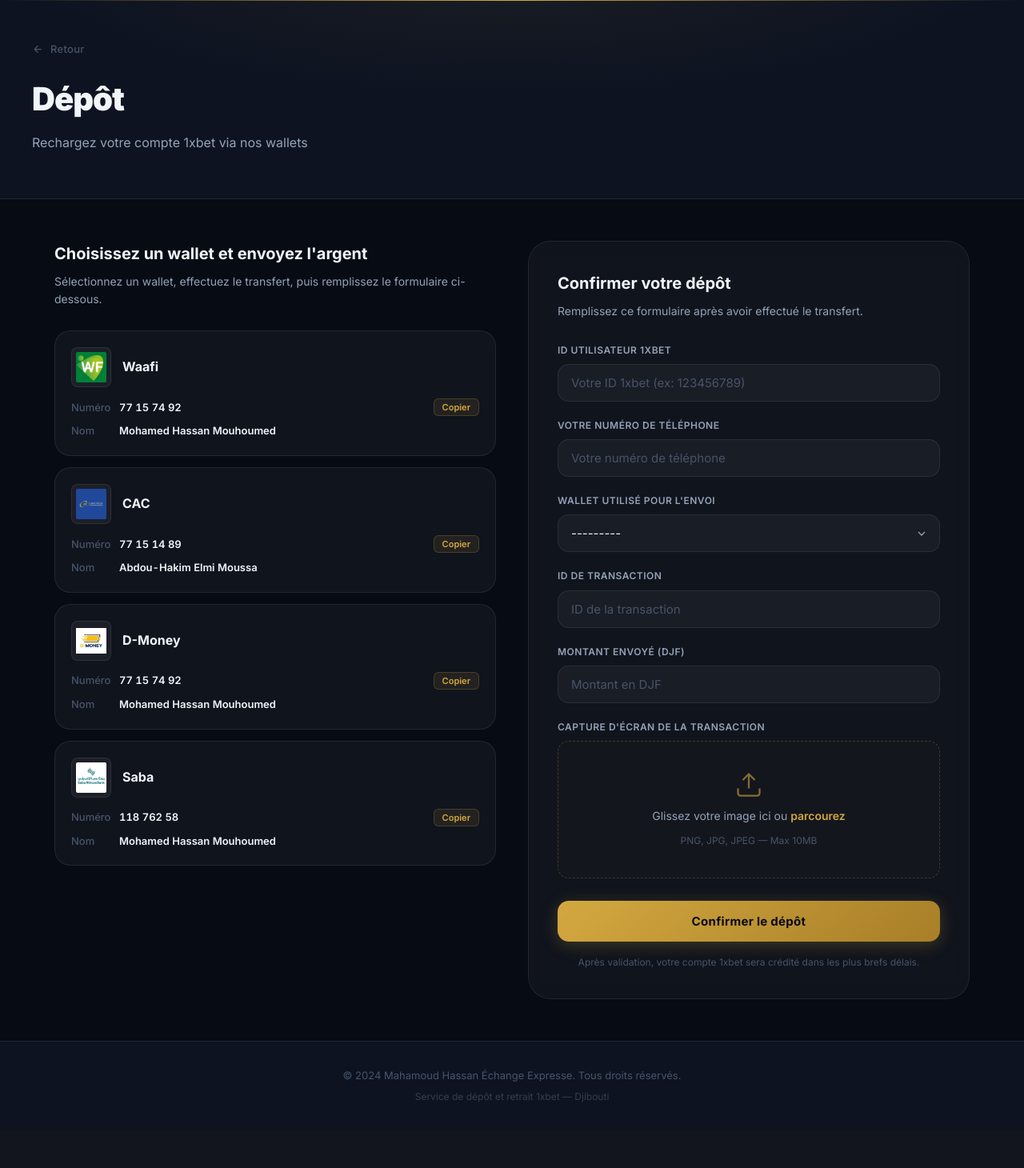
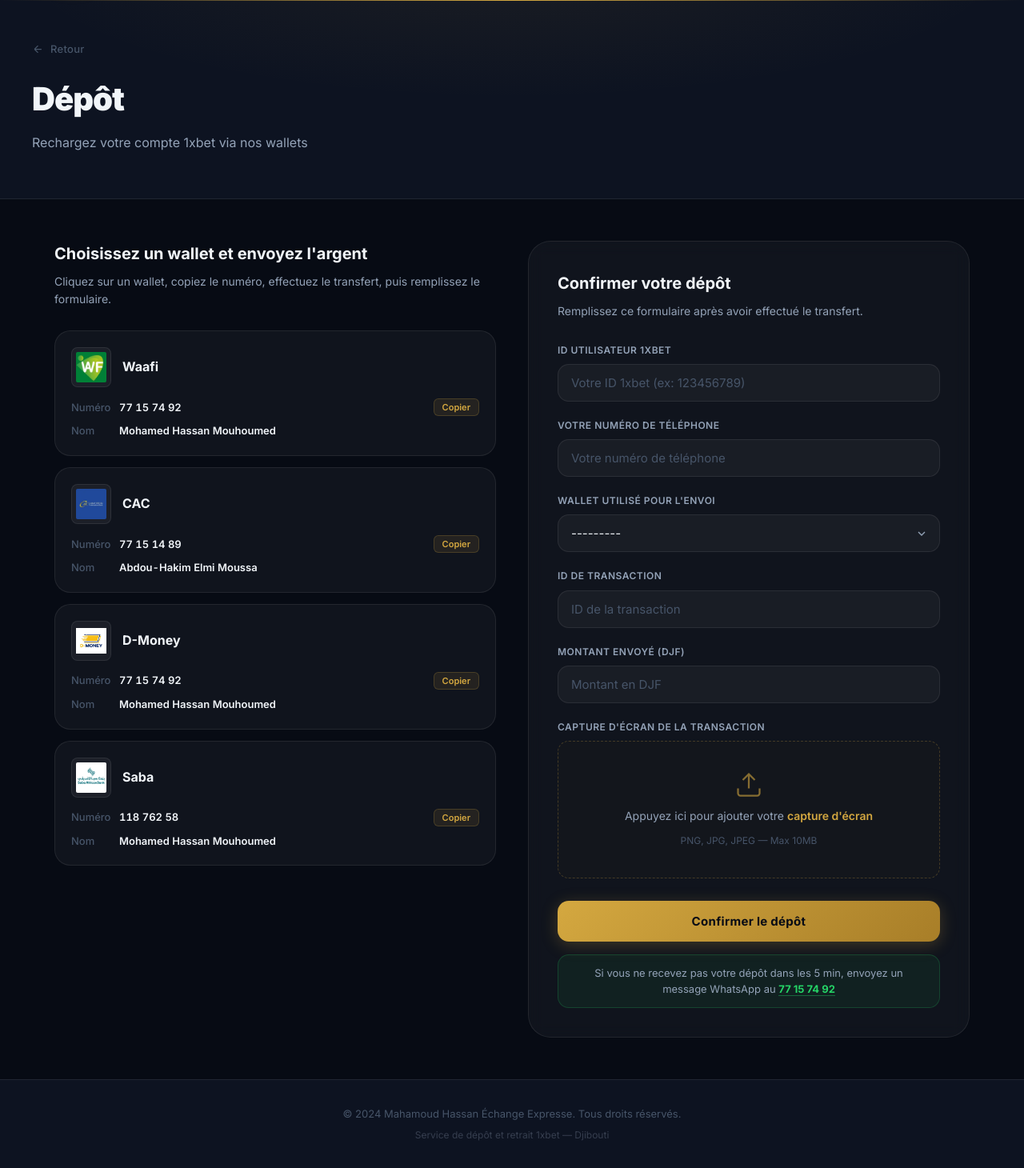
Before and after one commit to Mahamoud-654/MOB, a Django app: page /depot/ in a window 1280 px wide. Shown: the part 72-1532 px from the top of the page at 80% size. Before the commit the page ends 1450 px from the top, so only its background shows below. Run offline with Django 4.2, Linux system fonts and the light colour scheme.

Commit message:
Fix formulaire : images wallet restaurées, inputs corrigés, message WhatsApp 5min
Co-Authored-By: Claude Sonnet 4.6 <noreply@anthropic.com>

```diff
--- a/static/css/style.css
+++ b/static/css/style.css
@@ -709,6 +709,28 @@ body {
     color: var(--text);
 }
 
+.wallet-opt-name {
+    display: flex;
+    align-items: center;
+    gap: 12px;
+    font-size: 16px;
+    font-weight: 700;
+    color: var(--text);
+    margin-bottom: 14px;
+}
+
+.wallet-dot {
+    width: 12px;
+    height: 12px;
+    border-radius: 50%;
+    flex-shrink: 0;
+}
+
+.waafi-dot  { background: #e53935; box-shadow: 0 0 8px rgba(229,57,53,0.5); }
+.cac-dot    { background: #43a047; box-shadow: 0 0 8px rgba(67,160,71,0.5); }
+.dmoney-dot { background: #1e88e5; box-shadow: 0 0 8px rgba(30,136,229,0.5); }
+.saba-dot   { background: var(--gold); box-shadow: 0 0 8px var(--gold-glow); }
+
 .wallet-opt-details { display: flex; flex-direction: column; gap: 8px; }
 
 .wallet-detail-row {
@@ -815,6 +837,7 @@ body {
     transition: all 0.2s;
     cursor: pointer;
     background: rgba(212,168,64,0.02);
+    position: relative;
 }
 
 .file-upload-area.drag-over {
@@ -929,6 +952,28 @@ input[type="file"].form-file {
     margin-top: 16px;
     line-height: 1.6;
 }
+
+.whatsapp-note {
+    margin-top: 16px;
+    padding: 12px 16px;
+    background: rgba(37,211,102,0.07);
+    border: 1px solid rgba(37,211,102,0.2);
+    border-radius: var(--radius-md);
+    font-size: 13px;
+    color: var(--text-muted);
+    text-align: center;
+    line-height: 1.6;
+}
+
+.whatsapp-link {
+    color: #25d366;
+    font-weight: 700;
+    text-decoration: none;
+    border-bottom: 1px solid rgba(37,211,102,0.4);
+    transition: color 0.2s;
+}
+
+.whatsapp-link:hover { color: #20c75a; }
 
 /* ===== SUCCESS PAGE ===== */
 .success-page {
--- a/templates/deposit.html
+++ b/templates/deposit.html
@@ -18,7 +18,7 @@
 <div class="deposit-page">
     <div class="wallets-panel">
         <h2 class="panel-title">Choisissez un wallet et envoyez l'argent</h2>
-        <p class="panel-desc">Sélectionnez un wallet, effectuez le transfert, puis remplissez le formulaire ci-dessous.</p>
+        <p class="panel-desc">Cliquez sur un wallet, copiez le numéro, effectuez le transfert, puis remplissez le formulaire.</p>
 
         <div class="wallet-options">
             <div class="wallet-option" data-wallet="waafi" onclick="selectWallet('waafi')">
@@ -29,7 +29,7 @@
                 <div class="wallet-opt-details">
                     <div class="wallet-detail-row">
                         <span class="detail-label">Numéro</span>
-                        <span class="detail-value" id="waafi-num">77 15 74 92</span>
+                        <span class="detail-value">77 15 74 92</span>
                         <button class="copy-btn" onclick="copyText(event, '77 15 74 92')">Copier</button>
                     </div>
                     <div class="wallet-detail-row">
@@ -99,69 +99,47 @@
         <h2 class="panel-title">Confirmer votre dépôt</h2>
         <p class="panel-desc">Remplissez ce formulaire après avoir effectué le transfert.</p>
 
-        <form method="post" enctype="multipart/form-data" class="deposit-form" id="deposit-form">
+        <form method="post" enctype="multipart/form-data" id="deposit-form">
             {% csrf_token %}
 
             <div class="form-group">
-                <label class="form-label" for="{{ form.user_id.id_for_label }}">
-                    ID Utilisateur 1xbet
-                </label>
+                <label class="form-label" for="{{ form.user_id.id_for_label }}">ID Utilisateur 1xbet</label>
                 {{ form.user_id }}
-                {% if form.user_id.errors %}
-                <div class="field-error">{{ form.user_id.errors.0 }}</div>
-                {% endif %}
+                {% if form.user_id.errors %}<div class="field-error">{{ form.user_id.errors.0 }}</div>{% endif %}
             </div>
 
             <div class="form-group">
-                <label class="form-label" for="{{ form.phone_number.id_for_label }}">
-                    Votre numéro de téléphone
-                </label>
+                <label class="form-label" for="{{ form.phone_number.id_for_label }}">Votre numéro de téléphone</label>
                 {{ form.phone_number }}
-                {% if form.phone_number.errors %}
-                <div class="field-error">{{ form.phone_number.errors.0 }}</div>
-                {% endif %}
+                {% if form.phone_number.errors %}<div class="field-error">{{ form.phone_number.errors.0 }}</div>{% endif %}
             </div>
 
             <div class="form-group">
-                <label class="form-label" for="{{ form.wallet.id_for_label }}">
-                    Wallet utilisé pour l'envoi
-                </label>
+                <label class="form-label" for="{{ form.wallet.id_for_label }}">Wallet utilisé pour l'envoi</label>
                 {{ form.wallet }}
-                {% if form.wallet.errors %}
-                <div class="field-error">{{ form.wallet.errors.0 }}</div>
-                {% endif %}
+                {% if form.wallet.errors %}<div class="field-error">{{ form.wallet.errors.0 }}</div>{% endif %}
             </div>
 
             <div class="form-group">
-                <label class="form-label" for="{{ form.transaction_id.id_for_label }}">
-                    ID de transaction
-                </label>
+                <label class="form-label" for="{{ form.transaction_id.id_for_label }}">ID de transaction</label>
                 {{ form.transaction_id }}
-                {% if form.transaction_id.errors %}
-                <div class="field-error">{{ form.transaction_id.errors.0 }}</div>
-                {% endif %}
+                {% if form.transaction_id.errors %}<div class="field-error">{{ form.transaction_id.errors.0 }}</div>{% endif %}
             </div>
 
             <div class="form-group">
-                <label class="form-label" for="{{ form.amount.id_for_label }}">
-                    Montant envoyé (DJF)
-                </label>
+                <label class="form-label" for="{{ form.amount.id_for_label }}">Montant envoyé (DJF)</label>
                 {{ form.amount }}
-                {% if form.amount.errors %}
-                <div class="field-error">{{ form.amount.errors.0 }}</div>
-                {% endif %}
+                {% if form.amount.errors %}<div class="field-error">{{ form.amount.errors.0 }}</div>{% endif %}
             </div>
 
             <div class="form-group">
-                <label class="form-label">
-                    Capture d'écran de la transaction
-                </label>
+                <label class="form-label">Capture d'écran de la transaction</label>
                 <div class="file-upload-area" id="file-upload-area">
                     <div class="file-upload-inner">
                         <svg class="upload-icon" viewBox="0 0 24 24" fill="none" stroke="currentColor" stroke-width="1.5">
                             <path d="M21 15v4a2 2 0 01-2 2H5a2 2 0 01-2-2v-4M17 8l-5-5-5 5M12 3v12"/>
                         </svg>
-                        <p class="upload-text">Glissez votre image ici ou <span class="upload-link">parcourez</span></p>
+                        <p class="upload-text">Appuyez ici pour ajouter votre <span class="upload-link">capture d'écran</span></p>
                         <p class="upload-hint">PNG, JPG, JPEG — Max 10MB</p>
                         {{ form.screenshot }}
                     </div>
@@ -170,18 +148,15 @@
                         <button type="button" class="remove-file" onclick="removeFile()">×</button>
                     </div>
                 </div>
-                {% if form.screenshot.errors %}
-                <div class="field-error">{{ form.screenshot.errors.0 }}</div>
-                {% endif %}
+                {% if form.screenshot.errors %}<div class="field-error">{{ form.screenshot.errors.0 }}</div>{% endif %}
             </div>
 
-            <button type="submit" class="btn-submit">
-                Confirmer le dépôt
-            </button>
+            <button type="submit" class="btn-submit">Confirmer le dépôt</button>
 
-            <p class="form-note">
-                Après validation, votre compte 1xbet sera crédité dans les plus brefs délais.
-            </p>
+            <div class="whatsapp-note">
+                Si vous ne recevez pas votre dépôt dans les 5 min, envoyez un message WhatsApp au
+                <a href="https://wa.me/25377157492" target="_blank" class="whatsapp-link">77 15 74 92</a>
+            </div>
         </form>
     </div>
 </div>
@@ -232,8 +207,8 @@ function removeFile() {
     uploadArea.querySelector('.file-upload-inner').style.display = 'flex';
 }
 
-['dragenter', 'dragover'].forEach(e => uploadArea && uploadArea.addEventListener(e, () => uploadArea.classList.add('drag-over')));
-['dragleave', 'drop'].forEach(e => uploadArea && uploadArea.addEventListener(e, () => uploadArea.classList.remove('drag-over')));
+['dragenter','dragover'].forEach(e => uploadArea && uploadArea.addEventListener(e, () => uploadArea.classList.add('drag-over')));
+['dragleave','drop'].forEach(e => uploadArea && uploadArea.addEventListener(e, () => uploadArea.classList.remove('drag-over')));
 uploadArea && uploadArea.addEventListener('drop', function(e) {
     e.preventDefault();
     const file = e.dataTransfer.files[0];
```
Also changed, not shown: templates/withdrawal.html (+4 -3 lines).
